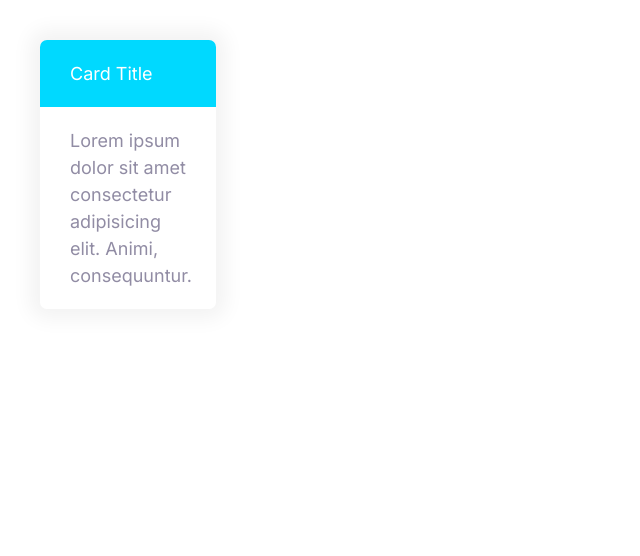
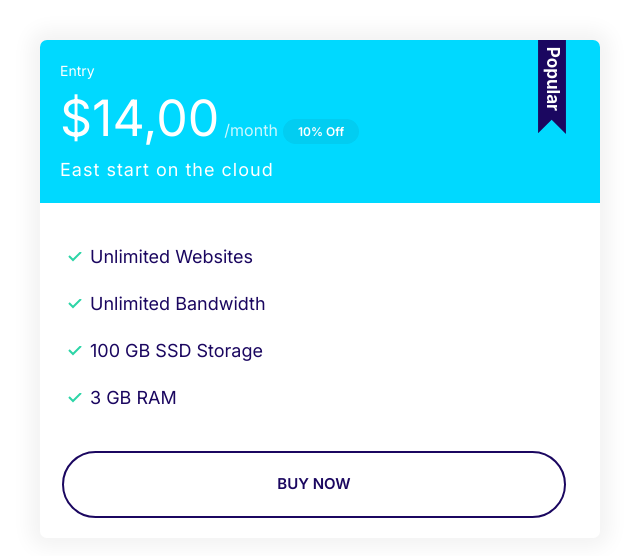
Before and after one commit to pamirodrigues/THE-FINAL, a plain HTML site: page index.html in a window 1280 px wide. Shown: the whole page, without its empty margins (0-640 px from the left). Drawn offline with Linux system fonts and the light colour scheme.

Commit message:
Final cards with popular badge.

```diff
--- a/css/styles.css
+++ b/css/styles.css
@@ -85,6 +85,7 @@ a {
   font-weight: 600;
   padding: 0.5rem 2rem;
   white-space: nowrap;
+  background: #fff;
 }
 
 .badge--primary {
@@ -96,7 +97,7 @@ a {
   color: #fff;
 }
 .badge--small {
-  font-size: 1.6rem;
+  font-size: 1.5rem;
 }
 @media screen and (min-width: 1024px) {
   .badge {
@@ -104,6 +105,7 @@ a {
   }
   .badge--small {
     font-size: 1.2rem;
+    padding: 0.5rem 1.5rem;
   }
 }
 /*Lists*/
@@ -162,7 +164,6 @@ a {
   cursor: pointer;
   font-size: 1.8rem;
   font-weight: 600;
-
   padding: 2rem 3rem;
   text-align: center;
   text-transform: uppercase;
@@ -198,7 +199,7 @@ a {
   background: #db2c00;
 }
 .btn--block {
-  width: 100%;
+  width: 90%;
   display: inline-block;
 }
 
@@ -247,7 +248,7 @@ a {
 }
 .card__header,
 .card__body {
-  padding: 2rem 3rem;
+  padding: 2rem 2rem;
 }
 .card--primary .card__header {
   background: var(--color-primary);
@@ -257,3 +258,62 @@ a {
   background: var(--color-secondary);
   color: #fff;
 }
+/*Plans*/
+
+.plan__name {
+  color: #fff;
+  font-weight: 500;
+  font-size: 2.4rem;
+  margin: 0;
+}
+.plan__price {
+  font-size: 6rem;
+}
+.plan__billing-cycle {
+  font-size: 2.4rem;
+  font-weight: 300;
+  opacity: 0.8;
+}
+.card--secondary .badge--secondary {
+  background: #02cdf1;
+}
+.plan__description {
+  font-size: 2rem;
+  font-weight: 300;
+  letter-spacing: 1px;
+  display: block;
+}
+.plan .list {
+  margin-top: 2rem;
+}
+.plan .list__item {
+  margin-bottom: 2rem;
+}
+.plan .btn {
+  margin: 0 0 2rem 2.2rem;
+}
+.plan--popular .card__header {
+  position: relative;
+}
+.plan--popular .card__header::before {
+  content: url(../Images/popular.svg);
+  width: 40px;
+  display: inline-block;
+  position: absolute;
+  top: -6px;
+  right: 5%;
+}
+@media screen and (min-width: 1024px) {
+  .plan__name {
+    font-size: 1.4rem;
+  }
+  .plan__price {
+    font-size: 5rem;
+  }
+  .plan__billing-cycle {
+    font-size: 1.6rem;
+  }
+  .plan__description {
+    font-size: 1.8rem;
+  }
+}
--- a/index.html
+++ b/index.html
@@ -5,18 +5,33 @@
     <meta http-equiv="X-UA-Compatible" content="IE=edge">
     <meta name="viewport" content="width=device-width, initial-scale=1.0">
     <link rel="stylesheet" href="css/normalize.css">
-    <link rel="stylesheet" href="css/styles.css">
+    <link rel="stylesheet" href="/css/styles.css">
     <link rel="preconnect" href="https://fonts.googleapis.com">
     <link rel="preconnect" href="https://fonts.gstatic.com" crossorigin>
     <link href="https://fonts.googleapis.com/css2?family=Inter:wght@400;600;700&display=swap" rel="stylesheet">
     <title>Document</title>
 </head>
 <body>
-<div style=" width: 20%; padding: 4rem;">
-    <div class="card card--secondary">
-    <header class="card__header">Card Title</header>
-    <div class="card__body">
-        Lorem ipsum dolor sit amet consectetur adipisicing elit. Animi, consequuntur.
+<div style=" width: 50%; padding: 4rem;">
+    <div class="plan plan--popular">
+        <div class="card card--secondary">
+        <header class="card__header">
+            <h3 class="plan__name">Entry</h3>
+            <span class="plan__price">$14,00</span>
+            <span class="plan__billing-cycle">/month</span>
+            <span class="badge badge--secondary badge--small">10% Off</span>
+            <span class="plan__description">East start on the cloud</span>
+
+        </header>
+        <div class="card__body">
+            <ul class="list list--tick">
+                <li class="list__item">Unlimited Websites</li>
+                <li class="list__item">Unlimited Bandwidth</li>
+                <li class="list__item">100 GB SSD Storage</li>
+                <li class="list__item">3 GB RAM</li>
+            </ul>
+        </div>
+        <div class="btn btn--outline btn--block">Buy Now</div>
     </div>
 </div>
 
```
Also changed, not shown: Components/badges.html (+15 -3 lines), Components/buttons.html (+14 -1 lines), Components/cards.htm (+26 -0 lines), Images/popular.svg (added).
